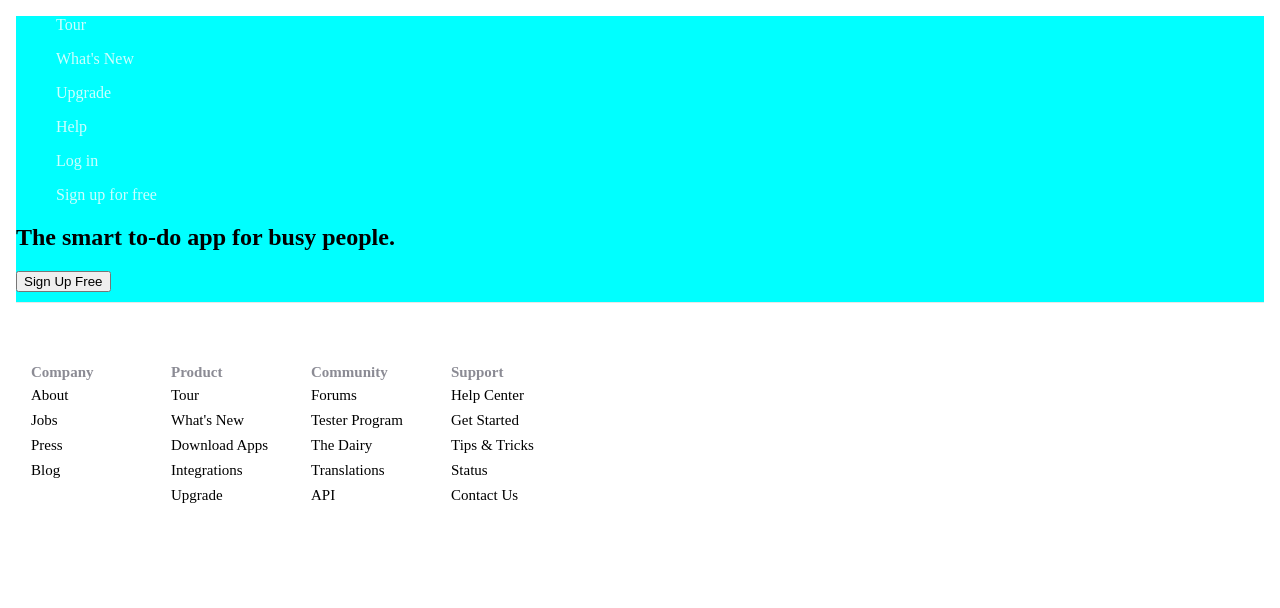
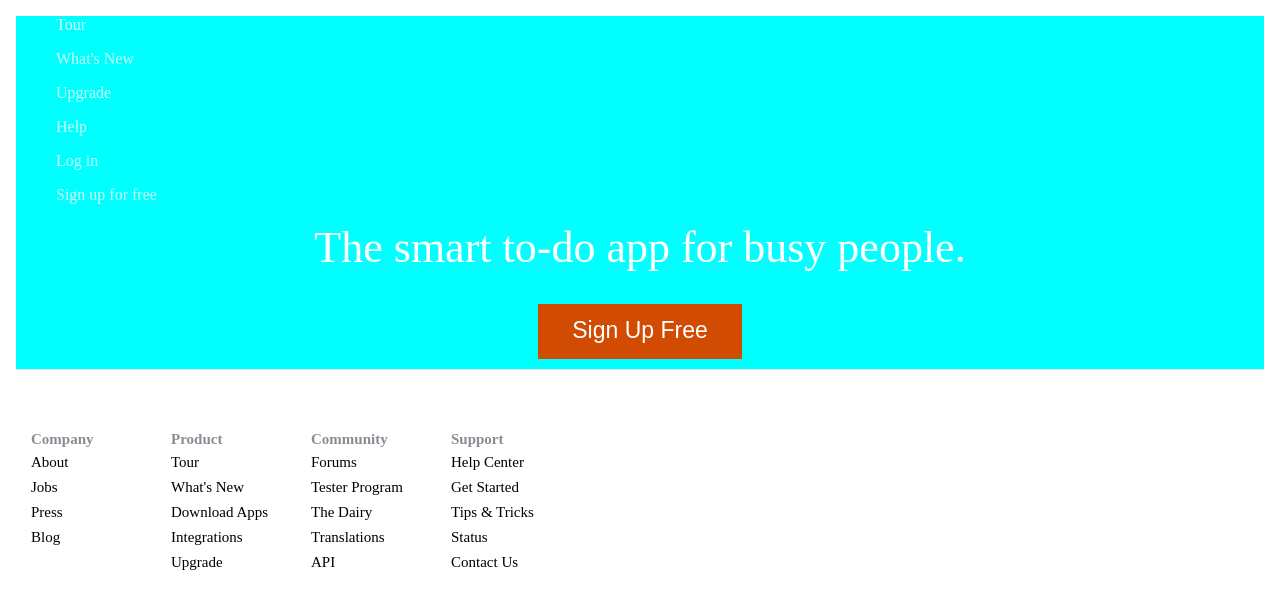
Before and after one commit to Mathew29/Rebuild-Remember-To-Milk-Website, an Angular app: page / in a window 1280 px wide. Shown: the top 608 px of the page. Built offline with nearby package versions, Linux system fonts and the light colour scheme.

Commit message:
add class to button'

```diff
--- a/src/app/main-header/main-header.component.html
+++ b/src/app/main-header/main-header.component.html
@@ -1,6 +1,8 @@
-<div class="container">
-  <div *ngFor="let currentHeader of childMainHeader">
-    <h2>{{currentHeader.header}}</h2>
+<header class="main-header">
+  <div class="container">
+    <div *ngFor="let currentHeader of childMainHeader">
+      <h1>{{currentHeader.header}}</h1>
+    </div>
+    <button class="btn btn-lg btn-warning" (click)="signUp()">Sign Up Free</button>
   </div>
-  <button (click)="signUp()">Sign Up Free</button>
-</div>
+</header>
```
